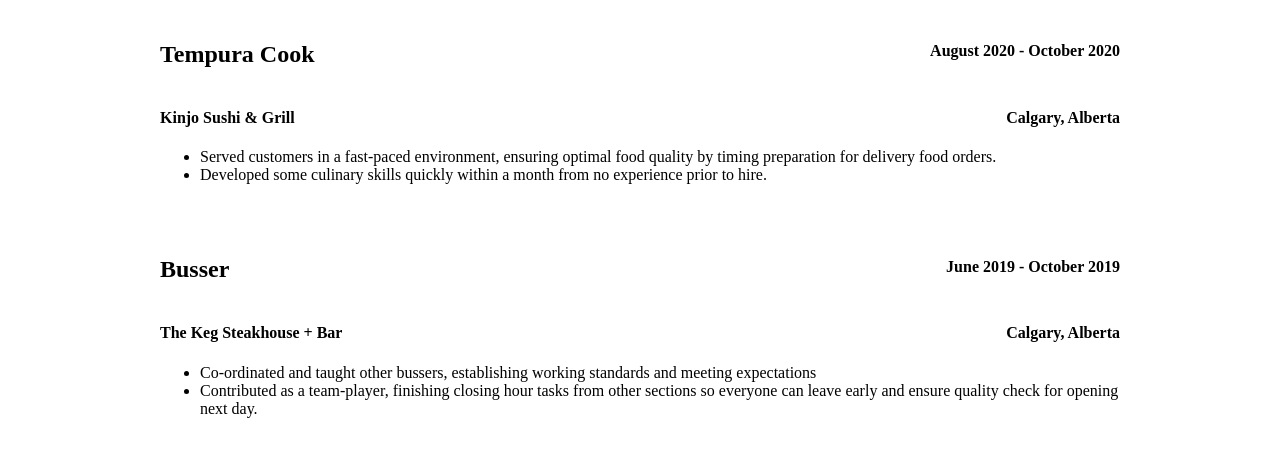
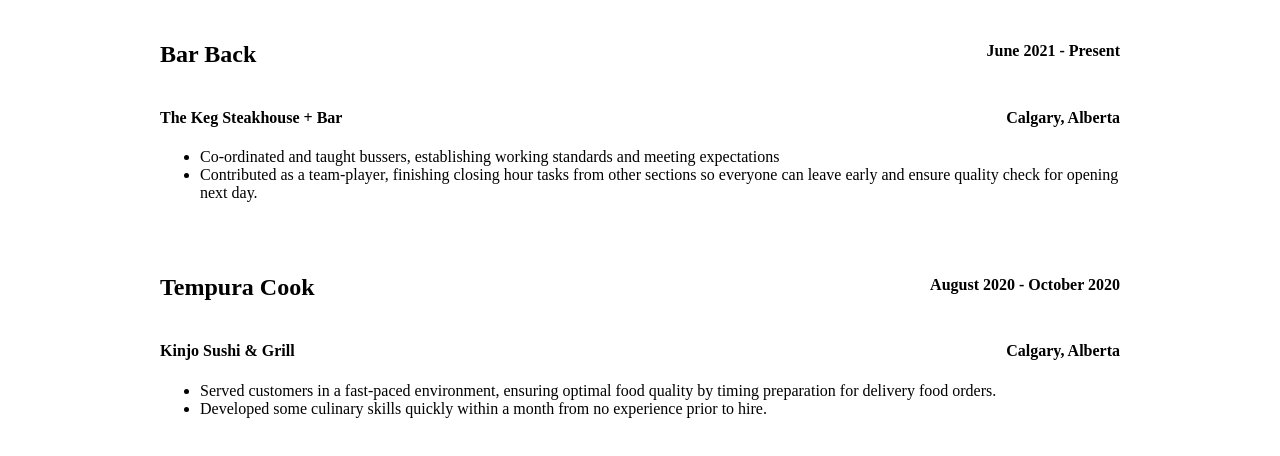
Before and after one commit to Exenpai/JustinWebsite, a plain HTML site: page jobs.html in a window 1280 px wide. Shown: the part 104-560 px from the top of the page. Drawn offline with Linux system fonts and the light colour scheme.

Commit message:
Update jobs.html

```diff
--- a/jobs.html
+++ b/jobs.html
@@ -21,6 +21,17 @@
     <div style="margin: auto; width: 75%;">
         <h1 id="title">Work Experience</h1>
         <div>
+            <h2 style="float: left;">Bar Back</h2>
+            <h4 style="float: right;">June 2021 - Present</h4>
+            <h4 style="clear:both; float:left;">The Keg Steakhouse + Bar</h4>
+            <h4 style="float: right;">Calgary, Alberta</h4>
+            <ul style="clear:both">
+                <li>Co-ordinated and taught bussers, establishing working standards and meeting expectations</li>
+                <li>Contributed as a team-player, finishing closing hour tasks from other sections so everyone can leave
+                    early and ensure quality check for opening next day.</li>
+
+            </ul></br></br>
+
             <h2 style="float: left;">Tempura Cook</h2>
             <h4 style="float: right;">August 2020 - October 2020</h4>
             <h4 style="clear:both; float:left;">Kinjo Sushi & Grill</h4>
@@ -29,16 +40,6 @@
                 <li>Served customers in a fast-paced environment, ensuring optimal food quality by timing preparation
                     for delivery food orders.</li>
                 <li>Developed some culinary skills quickly within a month from no experience prior to hire.</li>
-            </ul></br></br>
-
-            <h2 style="float: left;">Busser</h2>
-            <h4 style="float: right;">June 2019 - October 2019</h4>
-            <h4 style="clear:both; float:left;">The Keg Steakhouse + Bar</h4>
-            <h4 style="float: right;">Calgary, Alberta</h4>
-            <ul style="clear:both">
-                <li>Co-ordinated and taught other bussers, establishing working standards and meeting expectations</li>
-                <li>Contributed as a team-player, finishing closing hour tasks from other sections so everyone can leave
-                    early and ensure quality check for opening next day.</li>
             </ul>
         </div>
     </div>
```
